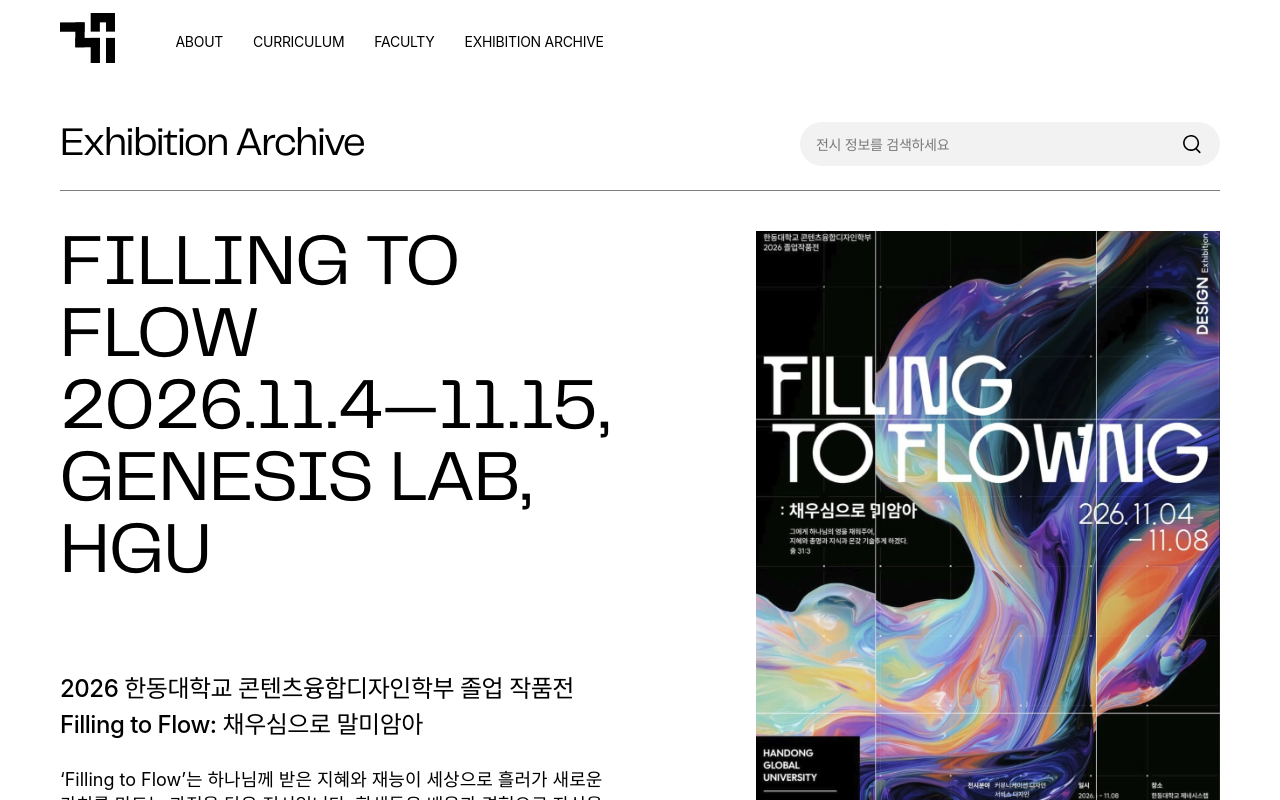
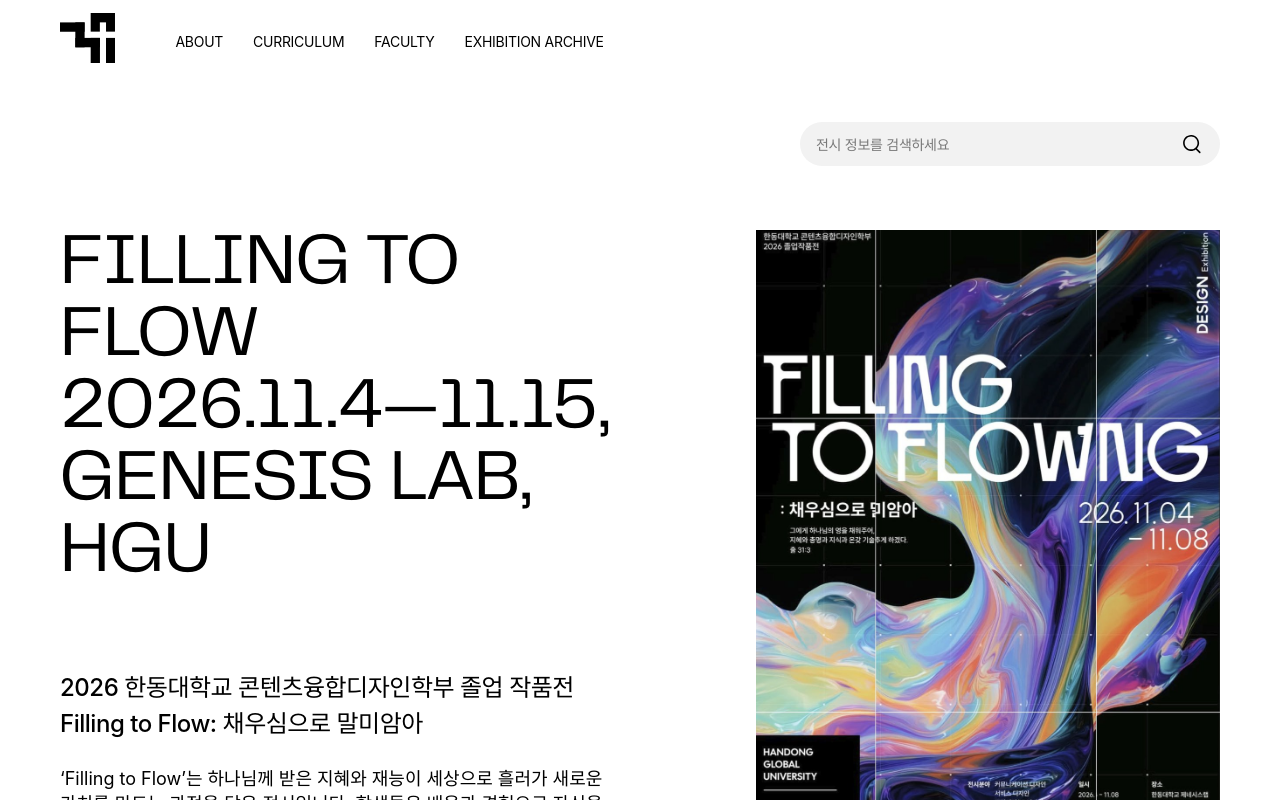
Before and after one commit to handong-ccd/hgu-ccd, a Next.js app: page /exhibitions in a window 1280 px wide. Shown: the top 800 px of the page. Built offline with nearby package versions, Linux system fonts and the light colour scheme; a web font is replaced by a local one.

Commit message:
style : 전시 목록 상단 제목·구분선 제거

```diff
--- a/src/components/exhibitions/ExhibitionArchive.tsx
+++ b/src/components/exhibitions/ExhibitionArchive.tsx
@@ -77,12 +77,9 @@
 
   return (
     <div className="flex flex-col gap-8 pt-10 pb-[100px] md:gap-0 md:pt-10 md:pb-0">
-      {/* 제목 + 검색 */}
-      <div className="flex flex-col gap-4 md:flex-row md:items-end md:justify-between md:gap-10 md:border-b md:border-line md:pb-6">
-        <div className="flex flex-col gap-2 md:gap-0">
-          <h1 className="font-telegraf text-[32px] leading-none tracking-[-0.03em] md:text-[40px]">Exhibition Archive</h1>
-          <hr className="border-0 border-t-[0.5px] border-black md:hidden" />
-        </div>
+      {/* 검색 — 화면엔 제목·구분선 없이 (스크린리더용 제목만) */}
+      <h1 className="sr-only">Exhibition Archive — 한동대학교 콘텐츠융합디자인학부 졸업 작품전</h1>
+      <div className="flex md:justify-end md:pb-6">
         <SearchBox value={query} onChange={setQuery} />
       </div>
 
```
